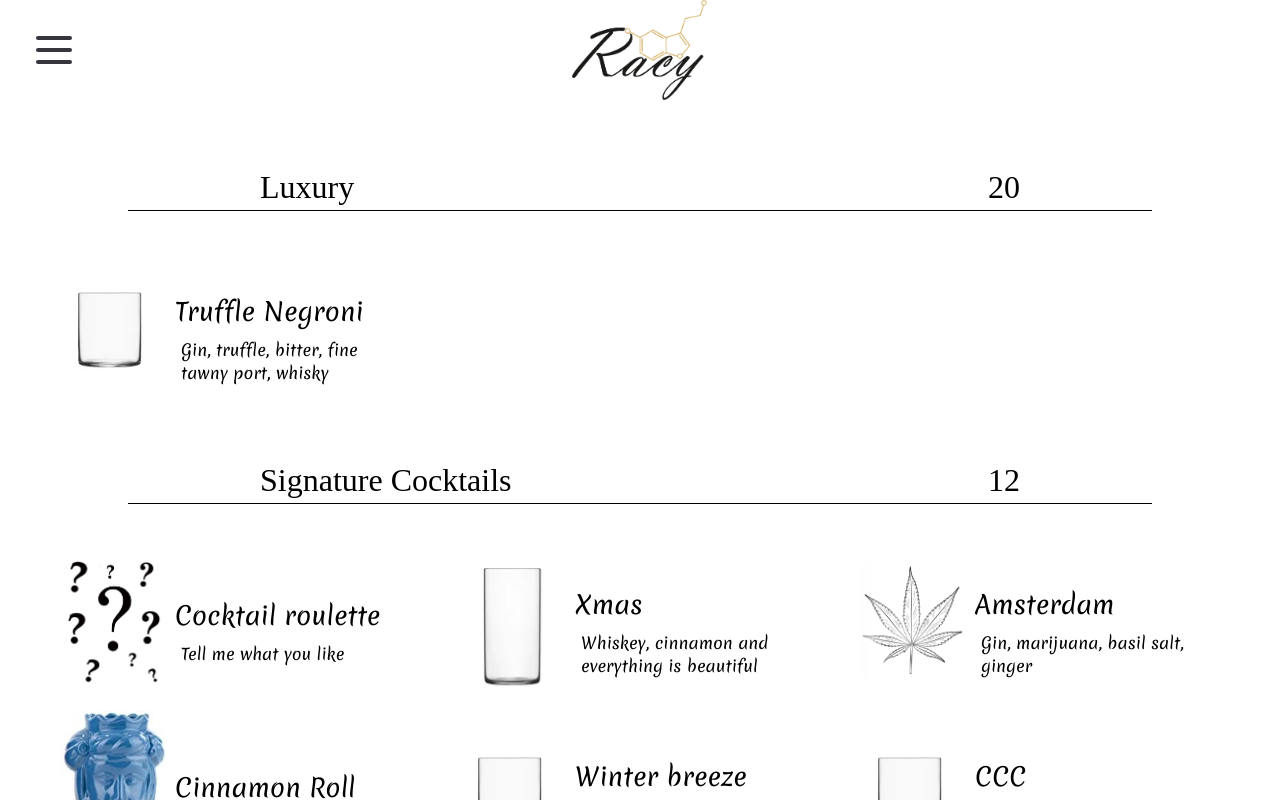
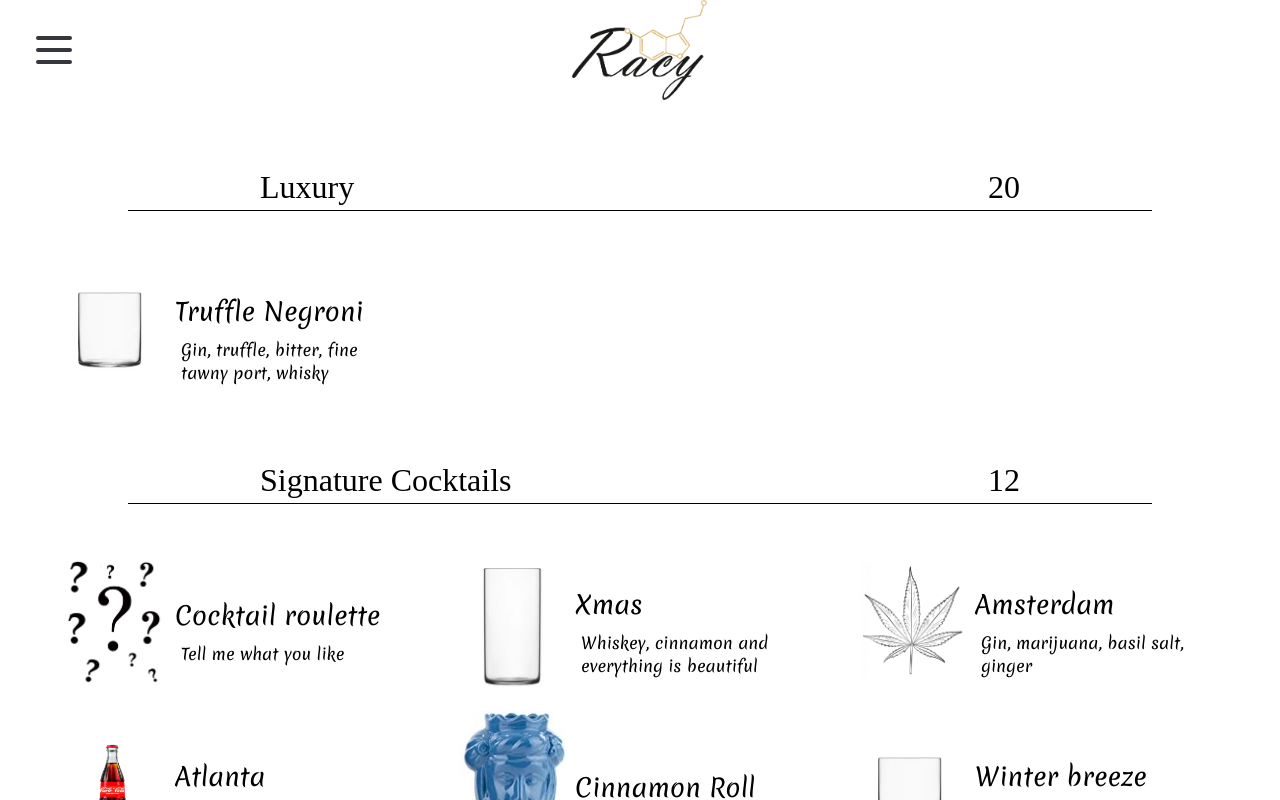
Before and after one commit to Aldodo91/racy-bar, a React (Create React App) app: page /menu-details/1 in a window 1280 px wide. Built offline with nearby package versions, Linux system fonts and the light colour scheme; a web font is replaced by a local one.

Commit message:
carloCola

```diff
--- a/src/costants/images.js
+++ b/src/costants/images.js
@@ -14,9 +14,11 @@ import vino from "../assets/glass/vino.webp";
 import question from "../assets/glass/int.jpg";
 import hot from "../assets/glass/hotGlass.webp";
 import ams from "../assets/glass/ams.png";
+import cola from "../assets/glass/carlocola.webp";
 
 export {
   question,
+  cola,
   bc,
   mela,
   uccello,
--- a/src/costants/signature.js
+++ b/src/costants/signature.js
@@ -30,6 +30,14 @@ export const signature = [
     ricetta: {
       it: "Gin, marijuana, sale al basilico, zenzero ",
       en: "Gin, marijuana, basil salt, ginger",
+    },
+  },
+  {
+    img: images.cola,
+    nome: "Atlanta",
+    ricetta: {
+      it: "House spiced Rum, Carlo Cola, lime",
+      en: "House spiced rum, Carlo Cola, lime",
     },
   },
   {
```
Also changed, not shown: src/assets/glass/carlocola.webp (added).
